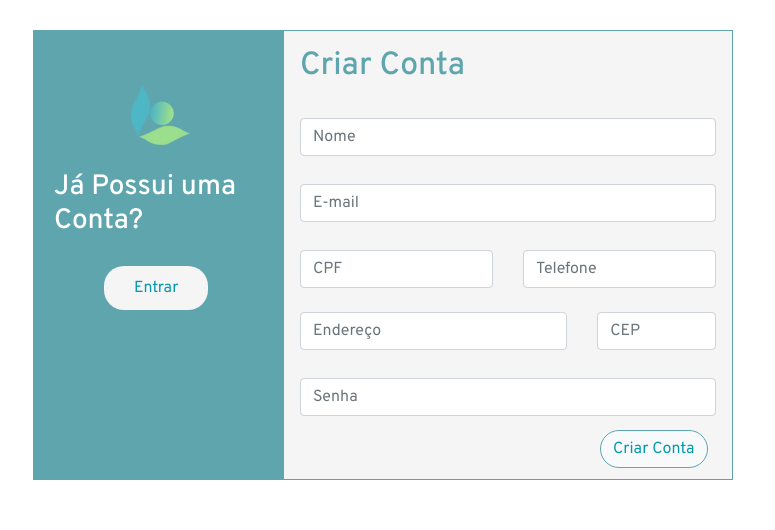
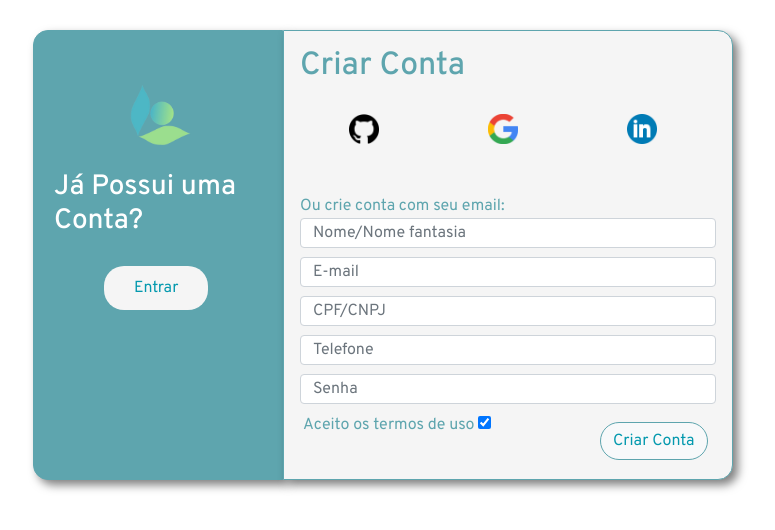
Before and after one commit to gdserafini/bsi-ec-isi-client, a PHP site: page /src/page/criarConta.html in a window 1280 px wide. Shown: the part 80-610 px from the top of the page, without its empty margins (232-1007 px from the left). Run offline with PHP 8.4, Linux system fonts and the light colour scheme; some web fonts are replaced.

Commit message:
v1 - home e cadastro

```diff
--- a/src/page/criarConta.html
+++ b/src/page/criarConta.html
@@ -23,40 +23,27 @@
                     <button class="jpuc-btn" >Entrar</button>
                 </div>
                 <div class="container1 p-3">
-                    <h2>Criar Conta</h2>
+                    <h2 id="signup-title">Criar Conta</h2>
+                    <div class="oauthImages">
+                        <img src="../../resources/github_logo.png" alt="">
+                        <img src="../../resources/google_logo.png" alt="">
+                        <img src="../../resources/linkedin_logo.webp" alt="">
+                    </div>
                     <form action="">
-                        <div class="mb-1">
+                        Ou crie conta com seu email:
                             <label for="nome" class="form-label"></label>
-                            <input type="text" required id="nome" placeholder="Nome" class="form-control">
-                        </div>
-                        <div class="mb-1">
+                            <input type="text" required id="nome" placeholder="Nome/Nome fantasia" class="form-control">
                             <label for="email" class="form-label"></label>
                             <input type="email" required id="email" placeholder="E-mail" class="form-control">
-                        </div>
-                        <div class="row mb-1 g-1">
-                            <div class="col-6">
-                                <label for="cpf" class="form-label"></label>
-                                <input type="text" required id="cpf" placeholder="CPF" class="form-control">
-                            </div>
-                            <div class="col-6">
-                                <label for="telefone" class="form-label"></label>
-                                <input type="text" required id="telefone" placeholder="Telefone" class="form-control">
-                            </div>
-
-                            <div class="col-8">
-                                <label for="endereco" class="form-label"></label>
-                                <input type="text" required id="endereco" placeholder="Endereço" class="form-control">
-                            </div>
-                            <div class="col-4">
-                                <label for="cep" class="form-label"></label>
-                                <input type="text" required id="cep" placeholder="CEP" class="form-control">
-                            </div>
-                        </div>
-                        <div class="mb-1">
+                            <label for="cpf" class="form-label"></label>
+                            <input type="text" required id="cpf" placeholder="CPF/CNPJ" class="form-control">
+                            <label for="telefone" class="form-label"></label>
+                            <input type="text" required id="telefone" placeholder="Telefone" class="form-control">
                             <label for="senha" class="form-label"></label>
                             <input type="password" required id="senha" placeholder="Senha" class="form-control">
-                        </div>
-                        <buttom class="btn btn-light" onclick="validateInput()">Criar Conta</buttom>
+                            <br><label for="type" class="form-label"></label>
+                            Aceito os termos de uso <input type="checkbox" name="use-term" id="use-term" checked>
+                            <div id="btndiv"><buttom class="btn btn-light" onclick="validateInput()">Criar Conta</buttom></div>
                     </form>
                 </div>
             </div>
--- a/src/script/script.js
+++ b/src/script/script.js
@@ -1,6 +1,6 @@
 const regexEmail = /^[\w.-]+@[a-zA-Z0-9.-]+\.[a-zA-Z]{2,}$/;
 const regexPhone = /^(\(?\d{2}\)?)?\s?9?\s?\d{4}\-?\d{4}$/;
-const regexCPF = /^(?:(?:(?:\d{3}\.){2}\d{3}|\d{9})[-.]?\d{2}|000\.000\.000-00)$/;
+const regexCpfCnpj = /^(?:(?:(?:\d{3}\.){2}\d{3}|\d{9})[-.]?\d{2}|(?:\d{2}\.?\d{3}\.?\d{3}\/?\d{4}-?\d{2}))$/;
 const regexCEP = /^\d{2}\.?\d{3}-?\d{3}$/;
 const regexPassword = /^(?=.*\d).{8,}$/;
 
@@ -21,30 +21,38 @@ function voltarIndex() {
 
 function validateInput() {
     if (!validateFieldsV2()) {
-        window.alert("Preencha todos os campos!");
+        if(!termsChecked()){
+            alert('Aceite os termos de uso para criar a conta');
+        }else{window.alert("Preencha todos os campos");}
     }else if(!validateRegex(/^.{3,}$/, 'nome')){
-        alert('Nome inválido, precisa ter 3 ou mais caracteres.');
+        alert('Nome inválido, deve ter 3 ou mais caracteres');
     } else if (!validateRegex(regexEmail, 'email')) {
-        window.alert("E-mail inválido!");
-    } else if (!validateRegex(regexCPF, 'cpf')) {
-        window.alert("CPF inválido!");
+        window.alert("E-mail inválido, deve estar no formato texto@texto.com(.br)");
+    } else if (!validateRegex(regexCpfCnpj, 'cpf')) {
+        window.alert("CPF inválido, deve estar no formato 0000000000/000.000.000-00");
     } else if (!validateRegex(regexPhone, 'telefone')) {
-        window.alert("Telefone inválido!");
-    } else if (!validateRegex(regexCEP, 'cep')) {
-        window.alert("Cep inválido!");
+        window.alert("Telefone inválido, deve estar no formato 00000000000/(00) 00000-0000");
     }
     else if(!validateRegex(regexPassword, 'senha')){
         alert('Senha inválida, precisa ter 8 ou mais caracteres e ao menos 1 número.')
     }
+    else if(!termsChecked()){
+        alert('Aceite os termos de uso para criar a conta');
+    }
     else {
+        logSignupSubmit();
         window.location.href = "../../homePageUser.html";
     }
+}
+
+function termsChecked(){
+    return document.getElementById('use-term').checked;
 }
 
 function validateFieldsV2(){
     const fields = [
         'nome', 'email', 'telefone',
-        'cpf', 'cep', 'endereco', 'senha'
+        'cpf', 'senha'
     ];
     return fields.every(
         field =>  document.getElementById(field).value.trim() !== ''
@@ -54,3 +62,12 @@ function validateFieldsV2(){
 function validateRegex(regex, field){
     return regex.test(document.getElementById(field).value);
 }
+
+function logSignupSubmit(){
+    const name = document.getElementById('nome').value;
+    const email = document.getElementById('email').value;
+    const phone = document.getElementById('telefone').value;
+    const code = document.getElementById('cpf').value;
+    console.log(
+        `form submit: name: ${name}, email: ${email}, code: ${phone}, phone: ${code}, password: @encrypted`);
+}
--- a/src/style/styleCriarConta.css
+++ b/src/style/styleCriarConta.css
@@ -1,7 +1,44 @@
-
 
 button {
     border-radius: 12px;
+}
+
+.container0{
+    border-top-left-radius: 15px;
+    border-bottom-left-radius: 15px;
+    box-shadow: 5px 5px 10px rgba(0, 0, 0, 0.5);
+}
+
+.container1{
+    border-top-right-radius: 15px;
+    border-bottom-right-radius: 15px;
+    box-shadow: 5px 5px 10px rgba(0, 0, 0, 0.5);
+}
+
+.oauthImages {
+    display: flex;
+    justify-content: space-around;
+}
+
+.oauthImages img {
+    width: 30px;
+    height: 30px;
+    margin-right: 10px;
+    margin-top: 20px;
+    margin-bottom: 50px;
+}
+
+.form-control {
+    margin-bottom: -15px;
+    height: 30px;
+}
+
+#btndiv{
+    margin-top: -25px;
+}
+
+.btn btn-light{
+    margin-top: 50px;
 }
 
 .header {
@@ -244,7 +281,7 @@ button {
         position: relative;
     }
     .btn {
-        position: relative;
+        position: center;
         left: 150px;
     }
     .logo{
```
Also changed, not shown: resources/github_logo.png (added), resources/google_logo.png (added), resources/linkedin_logo.webp (added).
